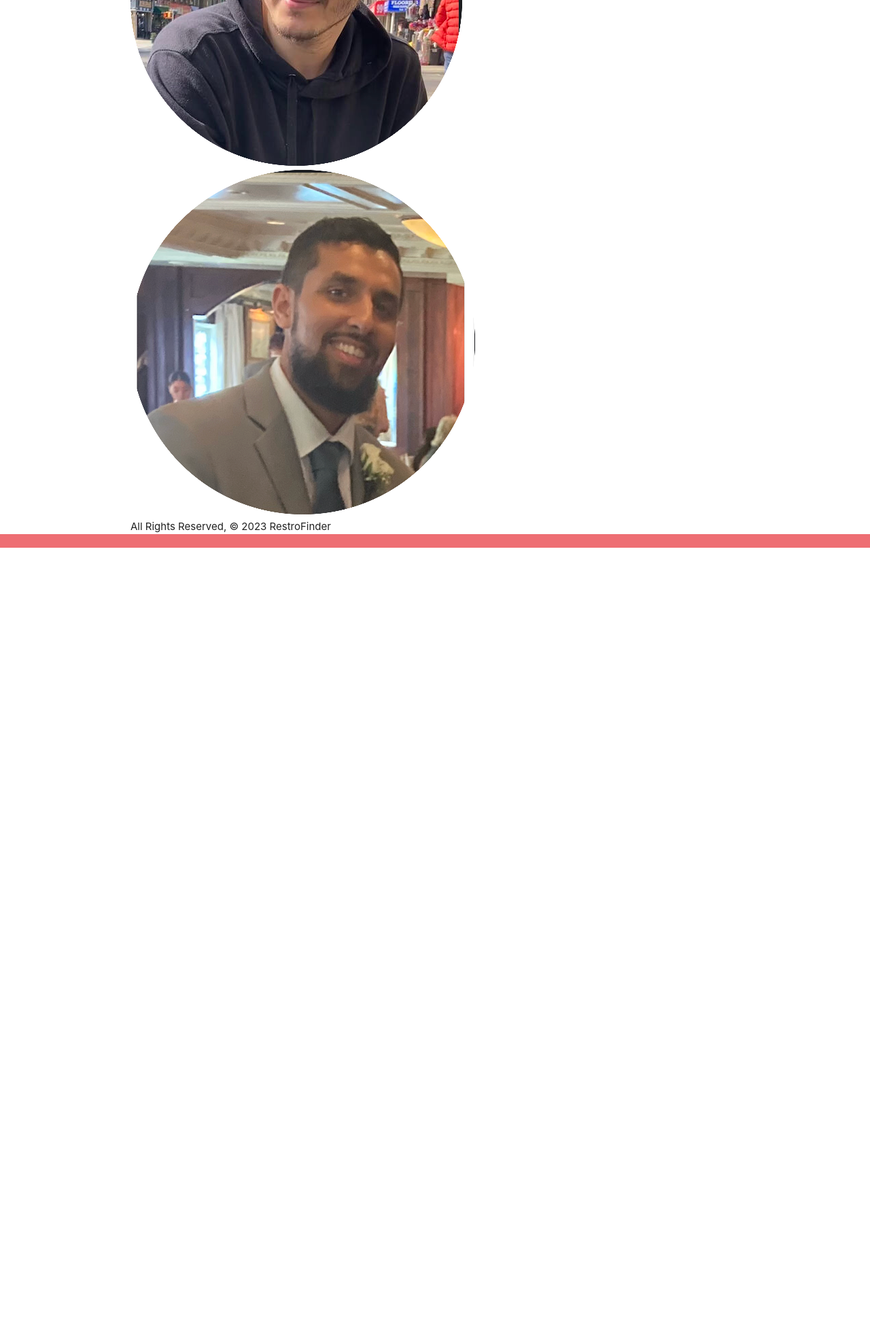
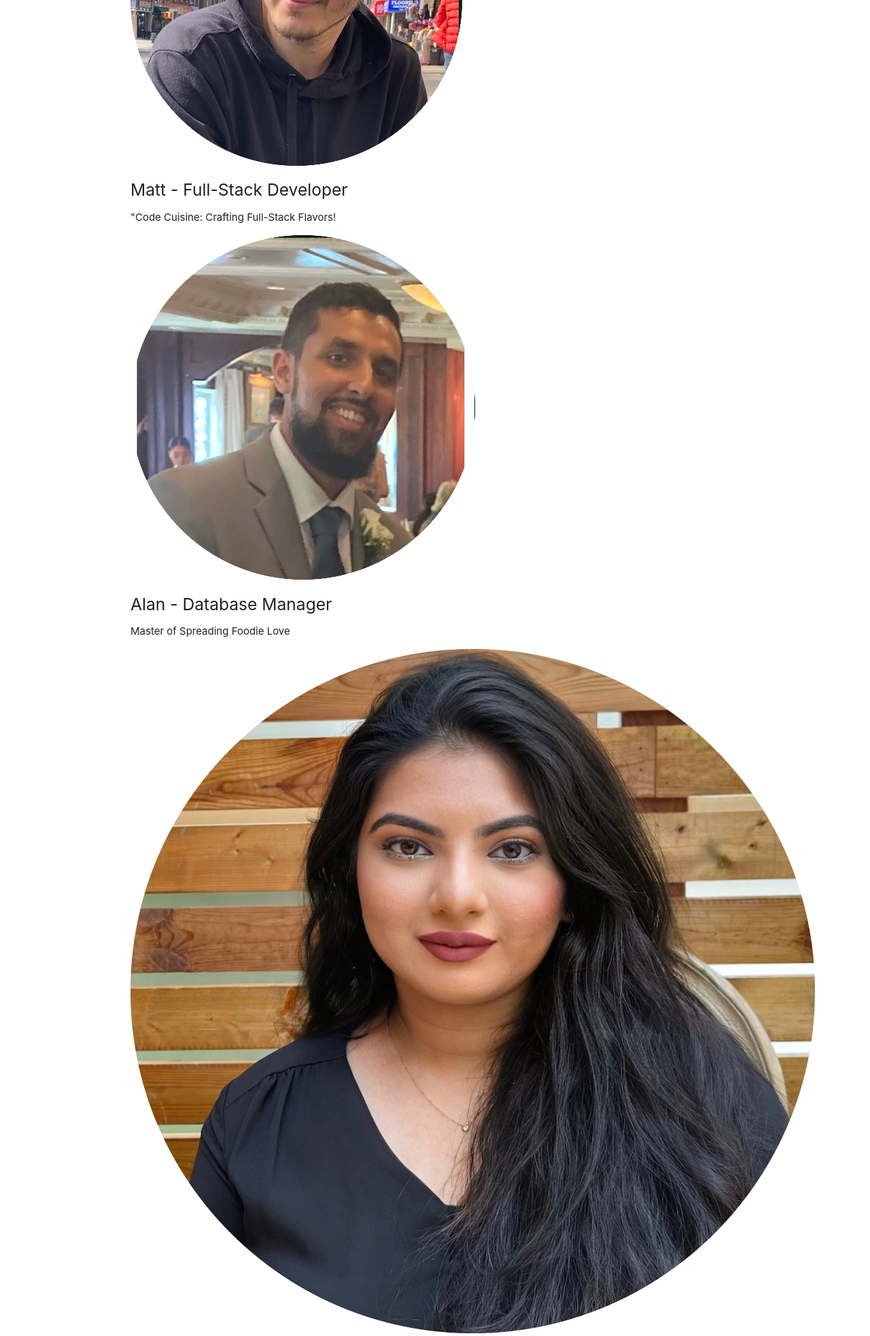
Before and after one commit to aunshpatel/restrofinder, a Django app: page /about/ in a window 1280 px wide. Shown: the part 521-2487 px from the top of the page at 68% size. Before the commit the page ends 1327 px from the top, so only its background shows below. Run offline with Django 4.2, Linux system fonts and the light colour scheme.

Commit message:
Final homepage

```diff
--- a/main_app/templates/about.html
+++ b/main_app/templates/about.html
@@ -6,8 +6,32 @@
   <h4>Meet the Foodie Dream Team</h4>
 
 <img src="../static/media/Matt.png">
+
+<div class="team-member-summary">
+  <h5>Matt - Full-Stack Developer</h5>
+  <p>"Code Cuisine: Crafting Full-Stack Flavors!</p>
+</div>
+
 <img src="../static/media/Alan.png">
-<img scr="../static/media/fariha.png">
+
+<div class="team-member-summary">
+  <h5>Alan - Database Manager</h5>
+  <p>Master of Spreading Foodie Love</p>
+</div>
+
+<img src="../static/media/fariha.png">
+
+<div class="team-member-summary">
+  <h5>Fariha - CSS Developer</h5>
+  <p>Visualizing Food Experiences</p>
+</div>
+
+<img src="../static/media/Anush.png">
+
+<div class="team-member-summary">
+  <h5>Aunsh - Github Manager</h5>
+  <p>Git Master: Weaving Code Spells!</p>
+</div>
 
 
   <footer>All Rights Reserved, &copy; 2023 RestroFinder</footer>
```
Also changed, not shown: main_app/migrations/0013_remove_wishlist_tried.py (added), main_app/static/media/Anush.png (added), main_app/static/media/fariha.png.
